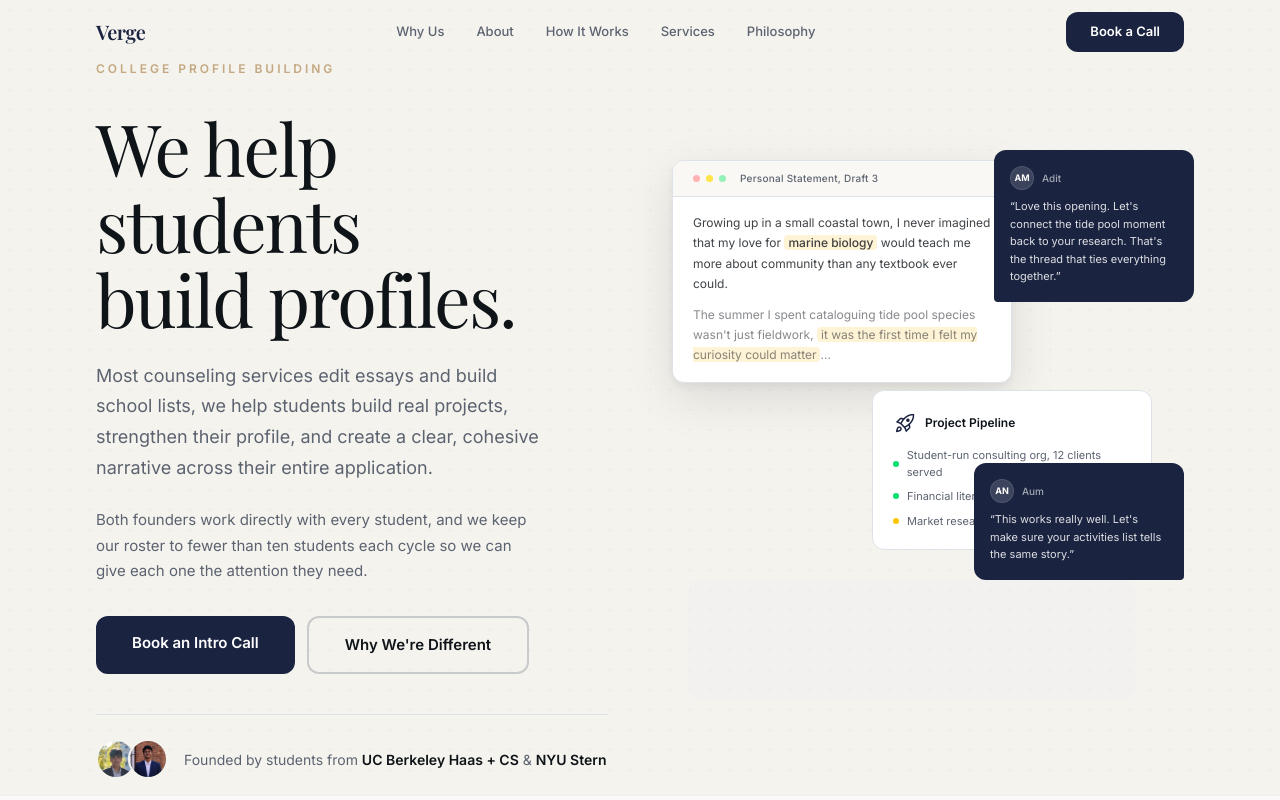
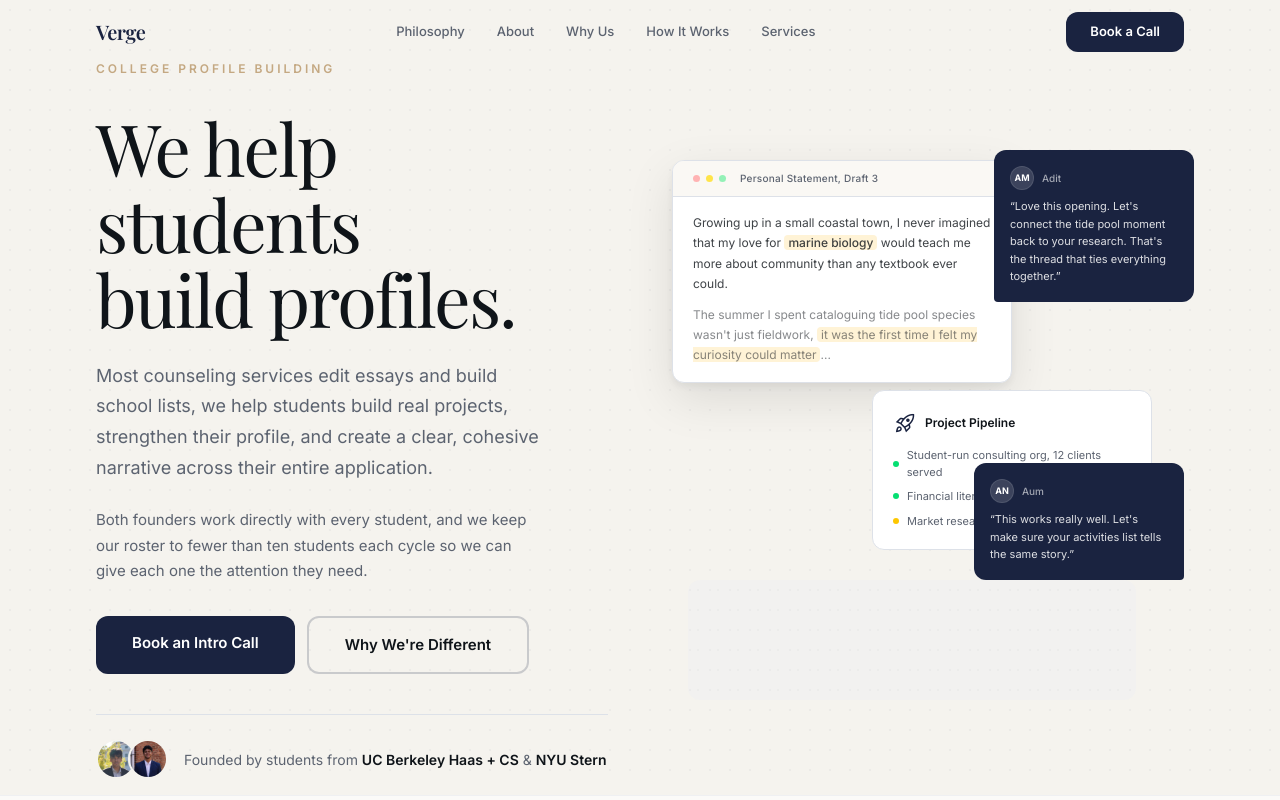
Before and after one commit to aditWorkspace/collegeprepwebsitetest, a Next.js app: page / in a window 1280 px wide. Shown: the top 800 px of the page. Built offline with nearby package versions, Linux system fonts and the light colour scheme.

Commit message:
Update content.ts
re-ordered navbar

```diff
--- a/data/content.ts
+++ b/data/content.ts
@@ -9,11 +9,11 @@ export const CALENDLY_URL = "https://calendly.com/YOUR_LINK_HERE";
 // NAVIGATION
 // ============================================================
 export const navLinks = [
+  { label: "Philosophy", href: "/philosophy" },
+  { label: "About", href: "/about" },
   { label: "Why Us", href: "/why-us" },
-  { label: "About", href: "/about" },
   { label: "How It Works", href: "/how-it-works" },
   { label: "Services", href: "/services" },
-  { label: "Philosophy", href: "/philosophy" },
 ];
 
 // ============================================================
```
